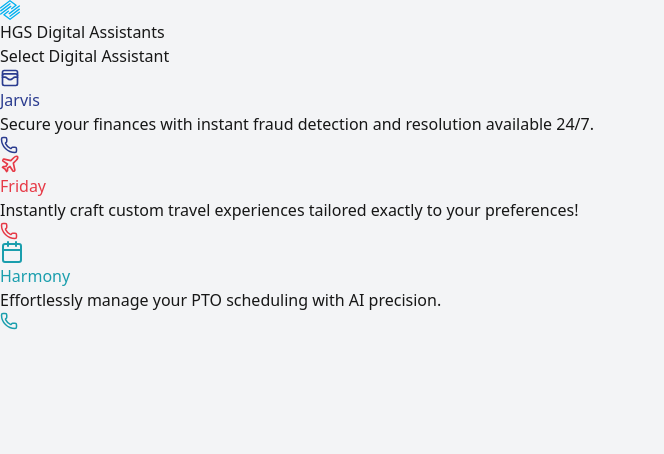
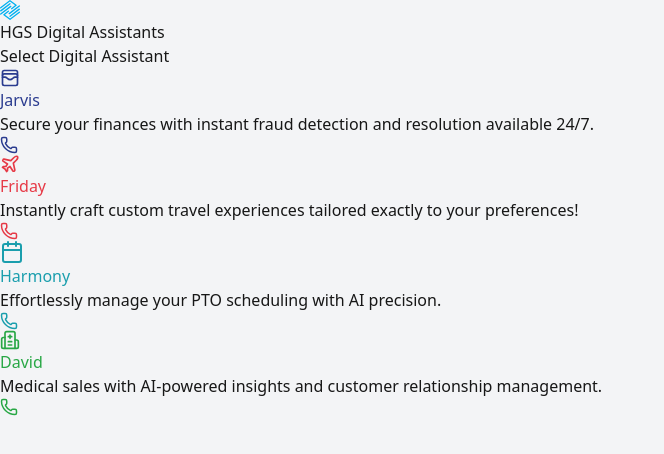
Before and after one commit to NischalRam/HGS-Digital-Workers, a Next.js app: page / in a window 1280 px wide. Shown: the top 454 px of the page, without its empty margins (0-664 px from the left). Built offline with nearby package versions, Linux system fonts and the light colour scheme.

Commit message:
Customize voice & David customizations
Voice:
    - Added ability in agent mappings to set open ai voice string
Customizations:
    - Added colors & landing for david

```diff
--- a/src/app/components/Main.tsx
+++ b/src/app/components/Main.tsx
@@ -24,6 +24,7 @@
 import { allAgentSets, defaultAgentSetKey } from "@/app/agentConfigs";
 import { DeviceFrameset } from "react-device-frameset";
 import Call from "./Call";
+import agentMappings from "../data/agentMappings";
 
 
 interface MainProps {
@@ -304,7 +305,7 @@
             session: {
                 modalities: ["text", "audio"],
                 instructions,
-                voice: "coral",
+                voice: agentMappings[agentSetKey]?.voice ?? "coral",
                 input_audio_format: "pcm16",
                 output_audio_format: "pcm16",
                 input_audio_transcription: { model: "whisper-1" },
--- a/src/app/data/agentMappings.tsx
+++ b/src/app/data/agentMappings.tsx
@@ -1,4 +1,4 @@
-import { Calendar, Plane, WalletCards } from "lucide-react";
+import { Calendar, Hospital, Plane, WalletCards } from "lucide-react";
 import React from "react";
 import { AgentMappings, LandingMappings, VisibleAgents } from "../types";
 
@@ -14,6 +14,11 @@
   "jarvis": {
     "fontColor": "#2A3B8F",
     "filter": ""
+  },
+  "david": {
+    "fontColor": "#28A745",
+    "filter": "hue-rotate(-110deg) brightness(135%) saturate(92%)",
+    "voice": "ash"
   }
 }
 
@@ -35,11 +40,16 @@
     name: "Jarvis",
     description: "Secure your finances with instant fraud detection and resolution available 24/7.",
     icon: <WalletCards className="w-5 h-5 sm:w-9 sm:h-9 md:w-9 md:h-9 lg:w-10 lg:h-10" size={20} color="#2A3B8F" />
+  },
+  "david": {
+    name: "David",
+    description: "Medical sales with AI-powered insights and customer relationship management.",
+    icon: <Hospital className="w-5 h-5 sm:w-9 sm:h-9 md:w-9 md:h-9 lg:w-10 lg:h-10" size={20} color="#28A745" />
   }
 }
 
 const visibleAgents: VisibleAgents = {
-  names: ["harmony", "friday", "jarvis"]
+  names: ["harmony", "friday", "jarvis", "david"]
 }
 
 export {
--- a/src/app/types.ts
+++ b/src/app/types.ts
@@ -5,6 +5,7 @@
 export type AgentMapping = {
   fontColor: string;
   filter: string;
+  voice?: string;
 };
 
 export type AgentMappings = {
```
